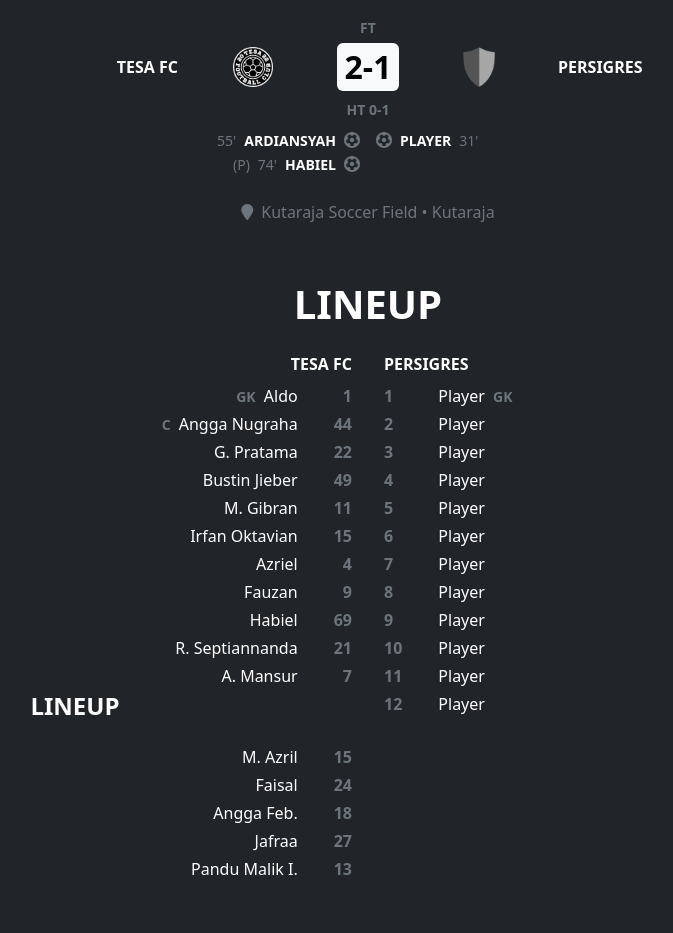
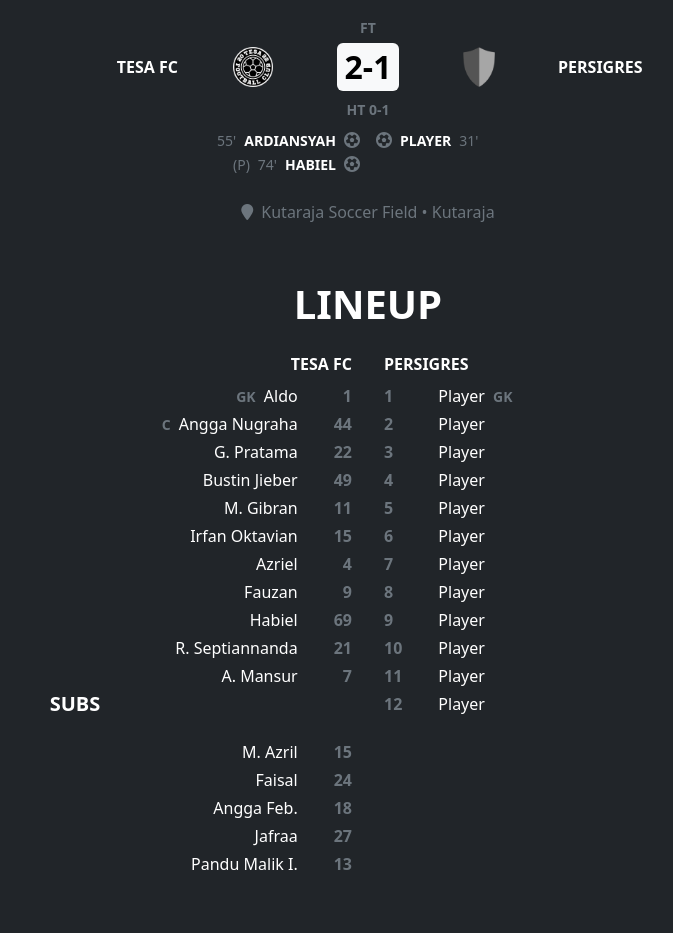
Before and after one commit to tesafc/tesafc.github.io, a Jekyll site: the page built from _matches/2022-06-25.md, in a window 1280 px wide. Shown: the part 832-1765 px from the top of the page, without its empty margins (272-945 px from the left). Built offline with Jekyll 4.4.1, drawn with Linux system fonts in a browser that asks for light colours; nearby versions of some CDN libraries.

Commit message:
Update match.html

```diff
--- a/_layouts/match.html
+++ b/_layouts/match.html
@@ -85,7 +85,7 @@ layout: default
           <span class="d-inline-block col-1 text-uppercase text-secondary fw-bolder">{{ player.no-punggung }}</span>
         </li>
         {% endfor %}
-        <h4 class="text-center text-uppercase text-bg-dark fw-bolder mb-4">lineup</h4>
+        <h5 class="text-center text-uppercase text-bg-dark fw-bolder mb-4">subs</h5>
         {% for player in page.lineup.home-team.subs %}
         <li class="d-block row g-0 list-group-item text-bg-dark text-end border-0 p-0 pb-1">
           {% if player.role %}<small class="d-inline-block block col-auto text-uppercase fw-bolder text-secondary">{{ player.role }}</small>{% endif %}
```
